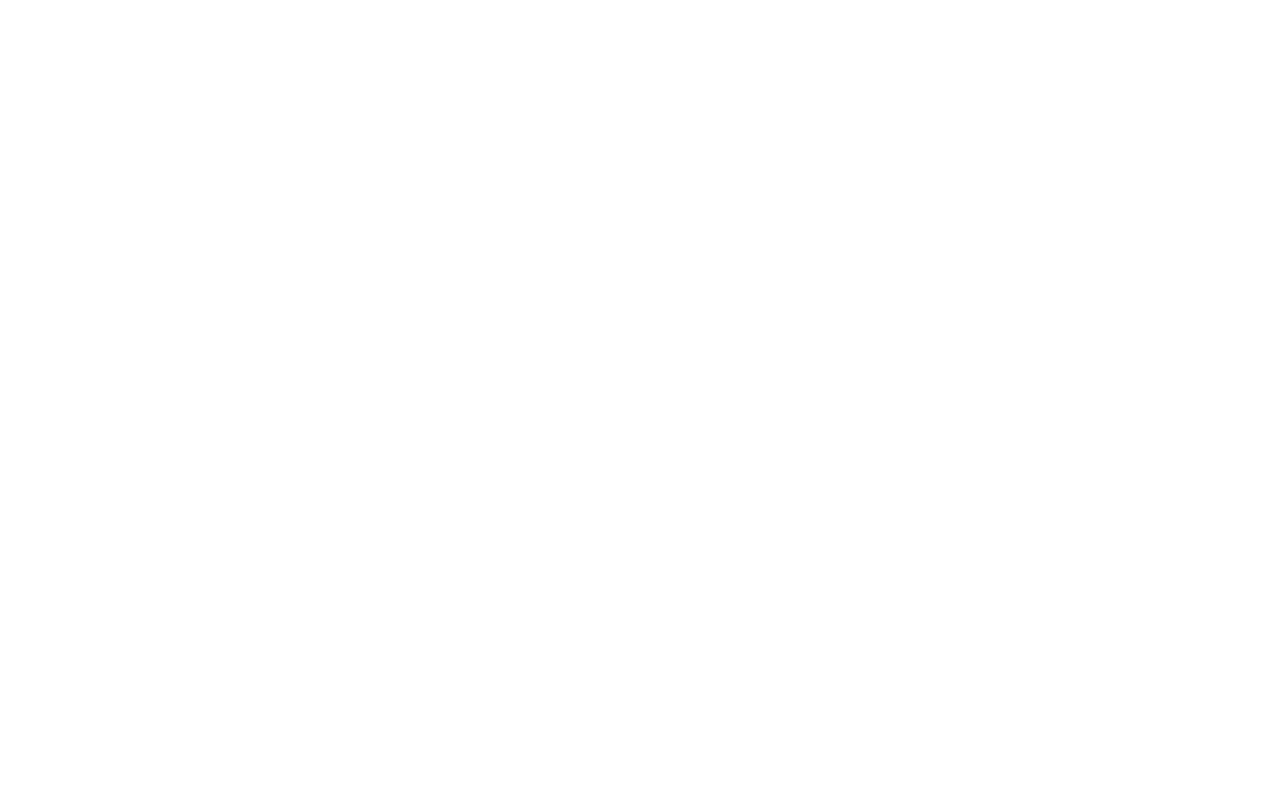
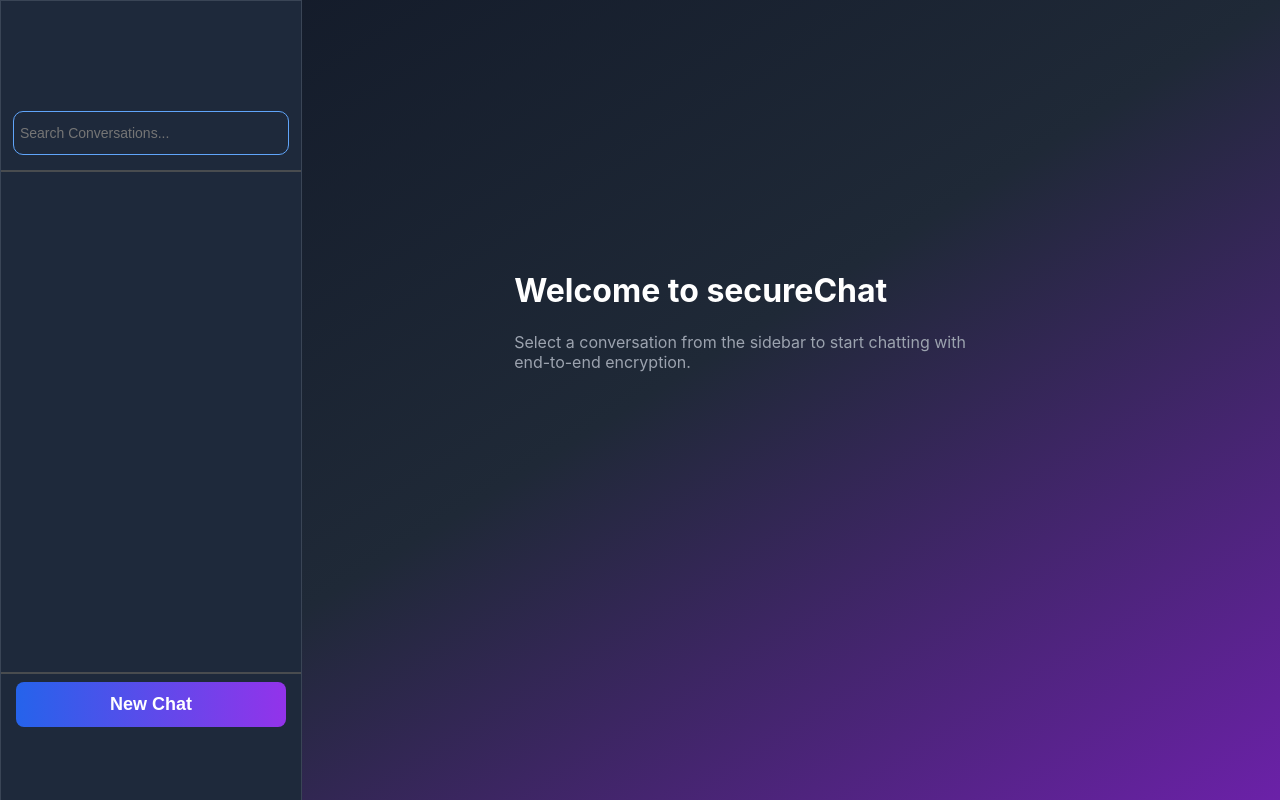
Before and after one commit to abhinandu790/Whispr, a React (Create React App) app: page /main in a window 1280 px wide. Before the commit this address had no page. Built offline with nearby package versions, Linux system fonts and the light colour scheme.

Commit message:
style:Complete Main Page

```diff
--- a/src/App.css
+++ b/src/App.css
@@ -71,7 +71,7 @@
   color: #9ca3af;
   font-size: 17px;
 }
-a {
+.login a {
   text-decoration: none;
   color: #3b82f6;
 }
@@ -122,3 +122,109 @@ a {
   transition: background-color 0.3s ease;
   margin-top: 10px;
 }
+.buttonHome a {
+  text-decoration: none;
+  color: white;
+  display: block;
+  width: 100%;
+  height: 100%;
+}
+.navitems {
+  display: flex;
+  justify-content: space-between;
+  margin-top: 20px;
+
+
+}
+.nav li{
+  display: inline;
+
+
+}
+.nav {
+  list-style: none;
+  padding: 0;
+  margin: 0;
+}
+.mainpage{
+  background: linear-gradient(to bottom right, #111827, #1f2937, #6b21a8);
+  height: 100vh;
+  display: flex;
+  justify-content: center;
+
+}
+.center{
+  color: white;
+  padding-top: 250px;
+  padding-left: 200px;
+}
+.sidebar{
+  width: 300px;
+  height: 100vh;
+  background-color: #1e293b;
+  position: fixed;
+  top: 0;
+  left: 0;
+  padding-top: 20px;
+  color: white;
+  border: 1px solid #9ca3af3a;
+}
+.newchat {
+   width: 90%;
+  margin-left: auto;
+  margin-right: auto;
+  display: block;
+  height: 45px;
+  margin-top: 28px;
+  background: linear-gradient(to right, #2563eb, #9333ea);
+  color: white;
+  border: none;
+  padding: 12px 16px;
+  border-radius: 8px;
+  cursor: pointer;
+  font-size: 18px;
+  font-weight: 600;
+  margin-top: 5px;
+
+
+}
+.sidebar input {
+  width: 90%;
+  height: 40px;
+  background: transparent;
+  border-radius: 10px;
+  margin-top: 90px;
+  color: #9ca3af;
+  border: 1px solid #60a5fa;
+  font-size: 14px;
+  margin-left: auto;
+  margin-right: auto;
+  display: block;
+}
+.sidebar hr {
+  background-color: #313233;
+  margin-top: 15px;
+  border: 1px solid #9ca3af3a;
+
+}
+.center p {
+  color: #9ca3af;
+}
+.new2 hr {
+  background-color: #313233;
+  margin-top: 500px;
+  border: 1px solid #9ca3af3a;
+}
+.navbar a {
+  text-decoration: none;
+  color: white;
+  display: block;
+
+
+}
+.nav-links {
+  display: flex;
+  justify-content: space-evenly;
+  flex-direction: row;
+  padding-top: 10px;
+}
--- a/src/App.js
+++ b/src/App.js
@@ -4,6 +4,7 @@ import Loginform from './Components/Loginform';
 import Signup from './Components/Signup';
 import Home from './Components/Home';
 import { Route,Routes } from 'react-router-dom';
+import MainPage from './Components/Mainpage';
 
 
 
@@ -16,6 +17,7 @@ function App() {
         <Route path="/login" element={<Loginform />} />
         <Route path="/" element={<Home/>} />
         <Route path="/signup" element={<Signup />} />
+        <Route path='/main' element={<MainPage/>}/>
       </Routes>
 
 
--- a/src/Components/Home.jsx
+++ b/src/Components/Home.jsx
@@ -3,6 +3,14 @@ import { Link } from "react-router-dom";
 const Home = () => {
   return (
     <div className="home">
+        <header class="navbar">
+            <h1 class="logo">SecureChat</h1>
+            <nav class="nav-links">
+                    <Link to="/login">LOGIN</Link>
+                    <Link to="/signup">SIGN UP</Link>
+                    <Link to="/"> HOME</Link>
+            </nav>
+        </header>
             <h1 >Welcome to Secure Chat</h1>
             <p>Your privacy-first messaging app. Chat securely with end-to-end <br />encryption and real-time features.</p>
             <button className="buttonHome">
--- /dev/null
+++ b/src/Components/Mainpage.jsx
@@ -0,0 +1,25 @@
+
+// This component renders the main page for the SecureChat application.
+const MainPage = () => {
+    return (
+        <div className="mainpage">
+            <div className="center">
+                <h1>Welcome to secureChat</h1>
+                <p>Select a conversation from the sidebar to start chatting with <br /> end-to-end encryption.</p>
+            </div>
+            <div className="sidebar">
+                <form action="">
+                    <input type="searchbar" name="" id="" placeholder=" Search Conversations..." />
+                </form>
+                <hr />
+                <div className="new2">
+                <hr />
+                    <button className="newchat">New Chat</button>
+                </div>
+            </div>
+        </div>
+
+    )
+}
+
+export default MainPage;
```
Lines whose indentation alone changed are shown as unchanged.
